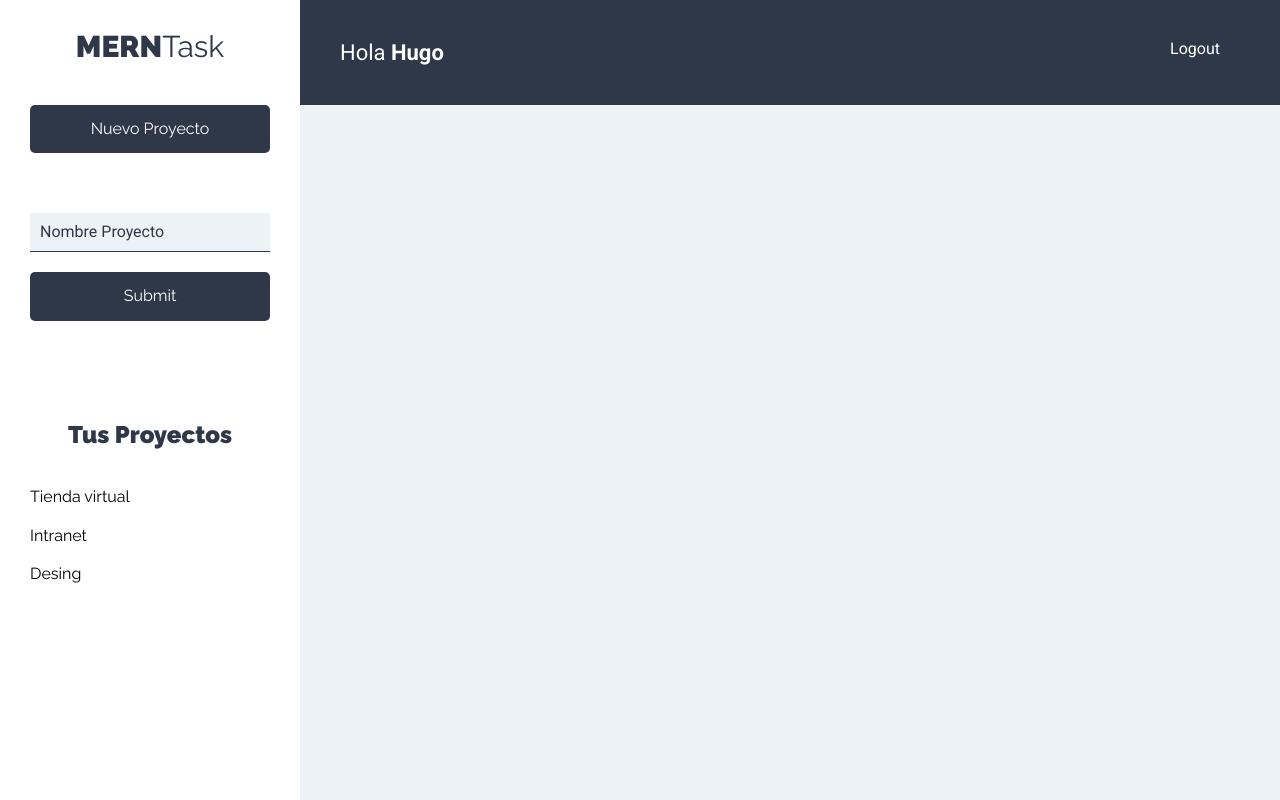
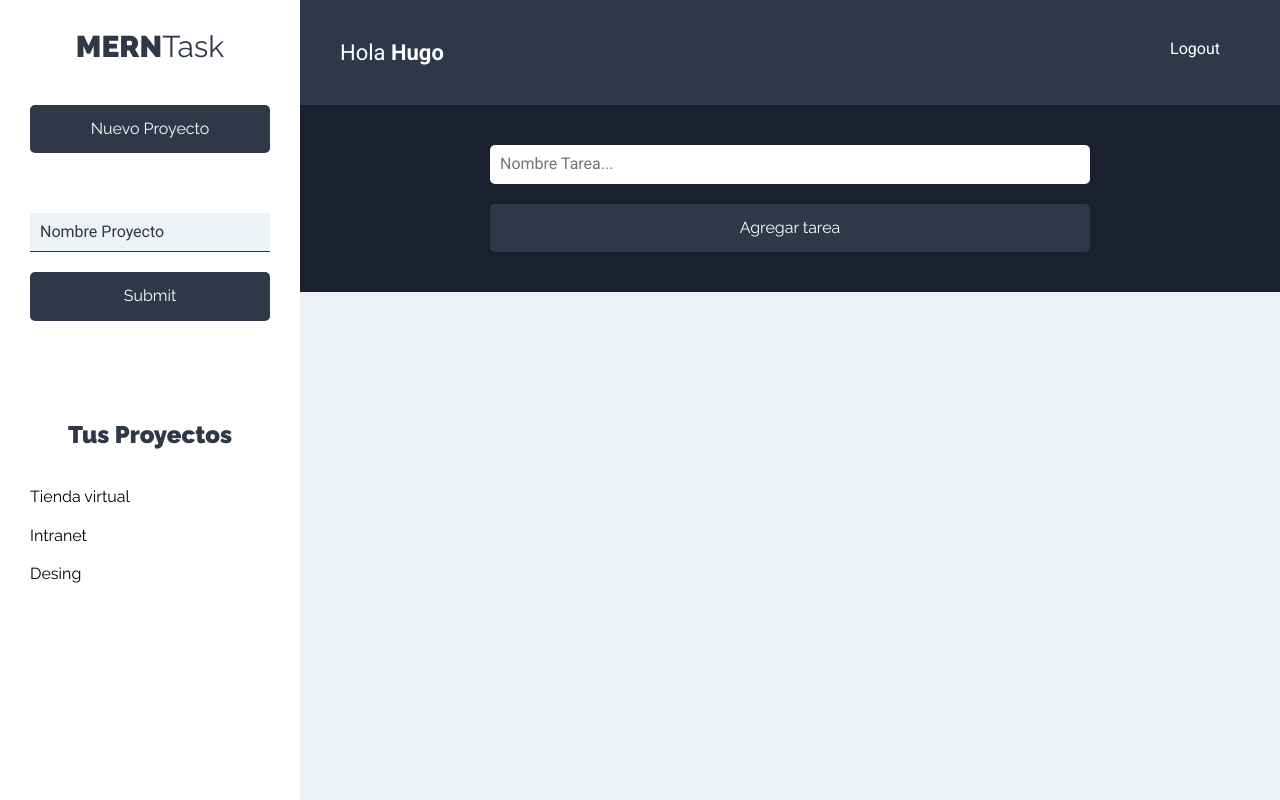
Before and after one commit to hcaman/Task_FE-MERN, a React (Create React App) app: page /proyectos in a window 1280 px wide. Built offline with nearby package versions, Linux system fonts and the light colour scheme.

Commit message:
Add form for tasks

```diff
--- a/src/components/proyectos/Proyectos.js
+++ b/src/components/proyectos/Proyectos.js
@@ -1,6 +1,7 @@
 import React from 'react';
 import Sidebar from '../layout/Sidebar';
 import Barra from '../layout/Barra';
+import FormTarea from '../tareas/FormTarea';
 
 const Proyectos = () => {
   return (
@@ -9,6 +10,7 @@
       <div className="seccion-principal">
         <Barra />
         <main>
+          <FormTarea />
           <div className="contenedor-tareas"></div>
         </main>
       </div>
--- /dev/null
+++ b/src/components/tareas/FormTarea.js
@@ -0,0 +1,28 @@
+import React from 'react';
+
+const FormTarea = () => {
+  return (
+    <div className="formulario">
+      <form>
+        <div className="contenedor-input">
+          <input
+            type="text"
+            className="input-text"
+            placeholder="Nombre Tarea..."
+            name="nombre"
+          />
+        </div>
+        <div className="contenedor-input">
+          <input
+            type="submit"
+            className="btn btn-primario btn-submit btn-block"
+            value="Agregar tarea"
+            name="nombre"
+          />
+        </div>
+      </form>
+    </div>
+  );
+};
+
+export default FormTarea;
```
